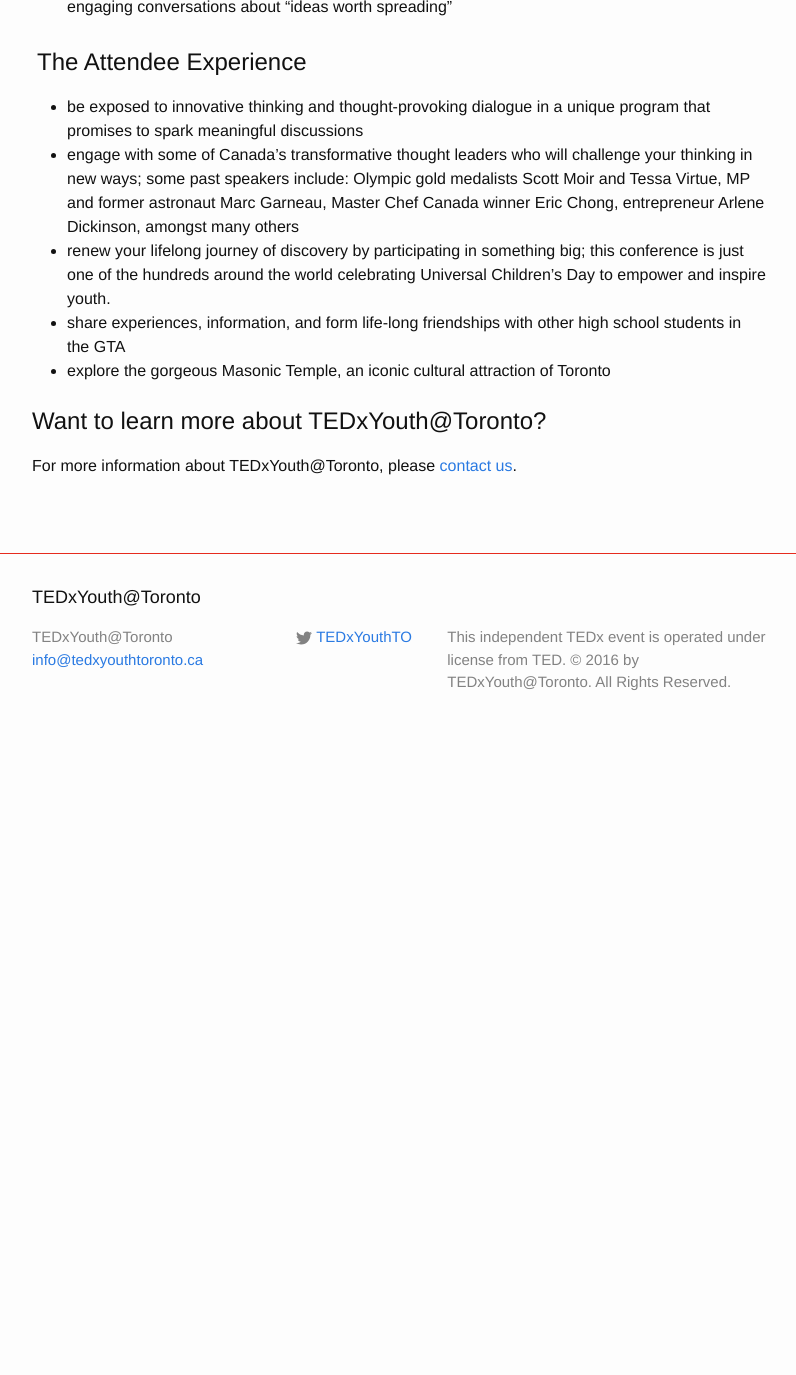
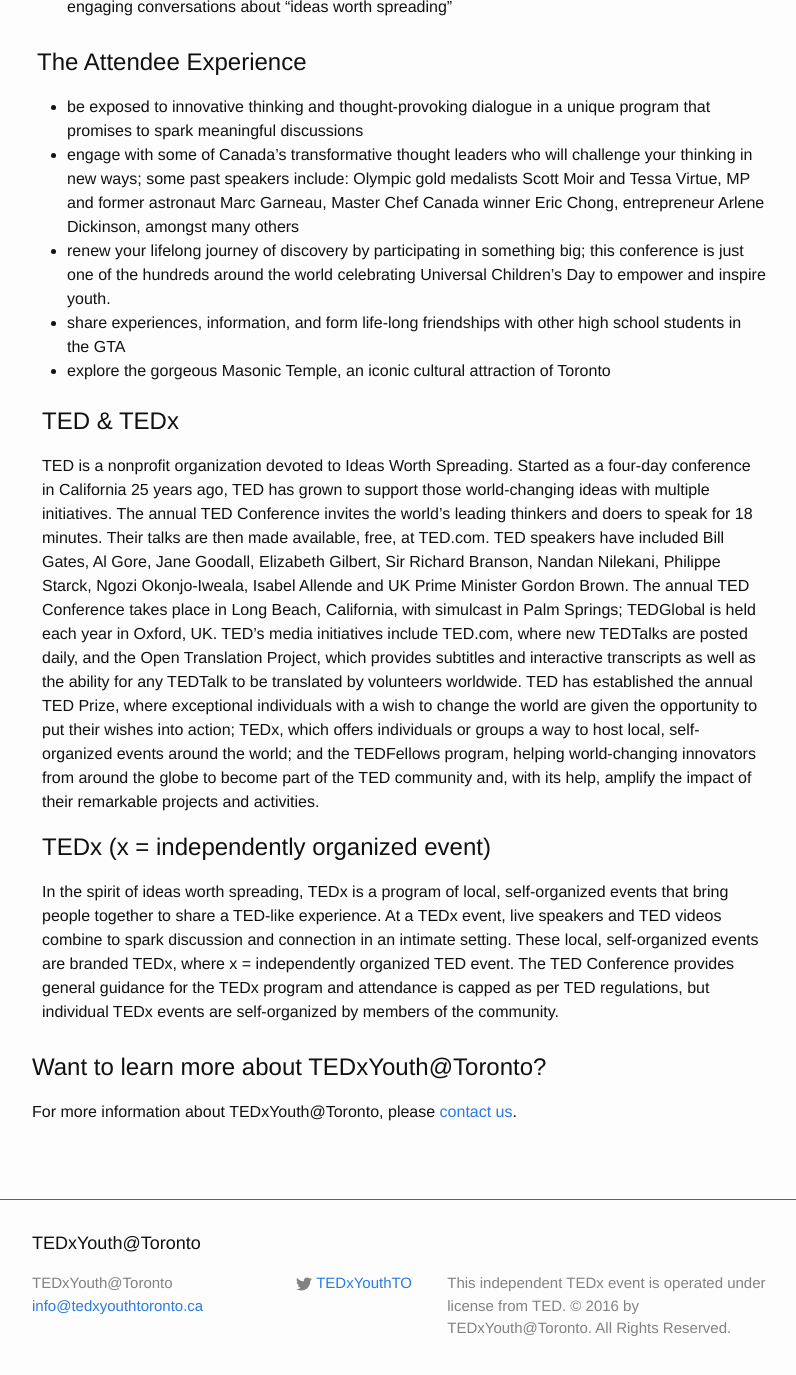
Before and after one commit to migueog/TedXYouth, a Jekyll site: the page built from about.html, in a window 1280 px wide and 1400 px high, scrolled down 1052 px. Shown: the top 1375 px of the window, without its empty margins (238-1034 px from the left). Built offline with Jekyll 4.4.1, drawn with Linux system fonts in a browser that asks for light colours; before the commit the page ends 1806 px from its top, so only the background shows below that.

Commit message:
Included the ted & tedx about on the same page.

```diff
--- a/about.html
+++ b/about.html
@@ -30,6 +30,12 @@
 			<li>share experiences, information, and form life-long friendships with other high school students in the GTA</li>
 			<li>explore the gorgeous Masonic Temple, an iconic cultural attraction of Toronto</li>
 		</ul>
+	<div class="about__item">
+		<h1>TED & TEDx</h1>
+			<p>TED is a nonprofit organization devoted to Ideas Worth Spreading. Started as a four-day conference in California 25 years ago, TED has grown to support those world-changing ideas with multiple initiatives. The annual TED Conference invites the world’s leading thinkers and doers to speak for 18 minutes. Their talks are then made available, free, at TED.com. TED speakers have included Bill Gates, Al Gore, Jane Goodall, Elizabeth Gilbert, Sir Richard Branson, Nandan Nilekani, Philippe Starck, Ngozi Okonjo-Iweala, Isabel Allende and UK Prime Minister Gordon Brown. The annual TED Conference takes place in Long Beach, California, with simulcast in Palm Springs; TEDGlobal is held each year in Oxford, UK. TED’s media initiatives include TED.com, where new TEDTalks are posted daily, and the Open Translation Project, which provides subtitles and interactive transcripts as well as the ability for any TEDTalk to be translated by volunteers worldwide. TED has established the annual TED Prize, where exceptional individuals with a wish to change the world are given the opportunity to put their wishes into action; TEDx, which offers individuals or groups a way to host local, self-organized events around the world; and the TEDFellows program, helping world-changing innovators from around the globe to become part of the TED community and, with its help, amplify the impact of their remarkable projects and activities.<p>
+		<h1>TEDx (x = independently organized event)</h1>
+			<p>In the spirit of ideas worth spreading, TEDx is a program of local, self-organized events that bring people together to share a TED-like experience. At a TEDx event, live speakers and TED videos combine to spark discussion and connection in an intimate setting. These local, self-organized events are branded TEDx, where x = independently organized TED event. The TED Conference provides general guidance for the TEDx program and attendance is capped as per TED regulations, but individual TEDx events are self-organized by members of the community.</p>
+	</div>
 	</div>
 		<h1>Want to learn more about TEDxYouth@Toronto?</h1>
 		<p>For more information about TEDxYouth@Toronto, please <a title="Contact US" href="http://tedxyouthtoronto.ca/contact-us/">contact us</a>.</p>
```
